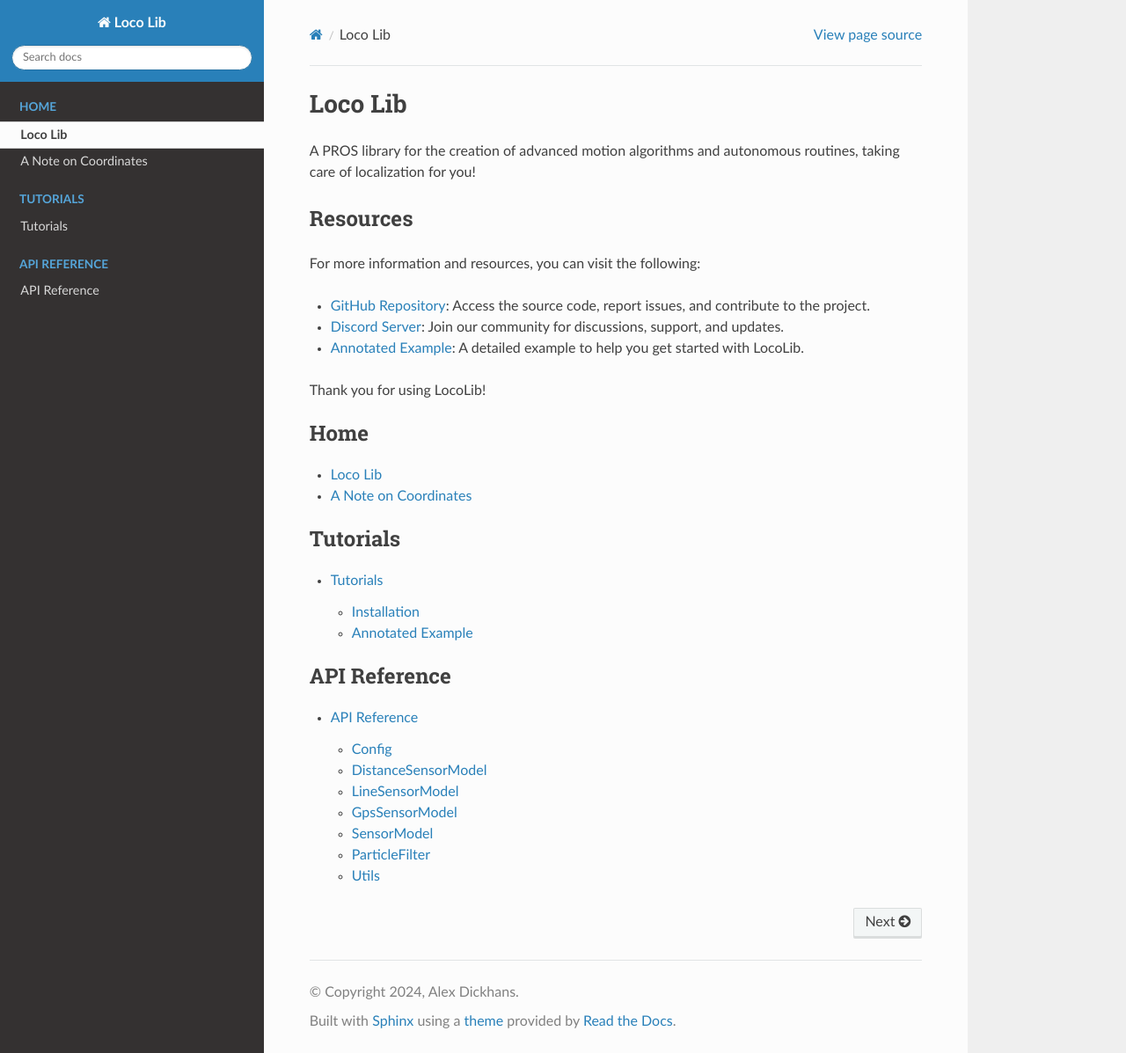
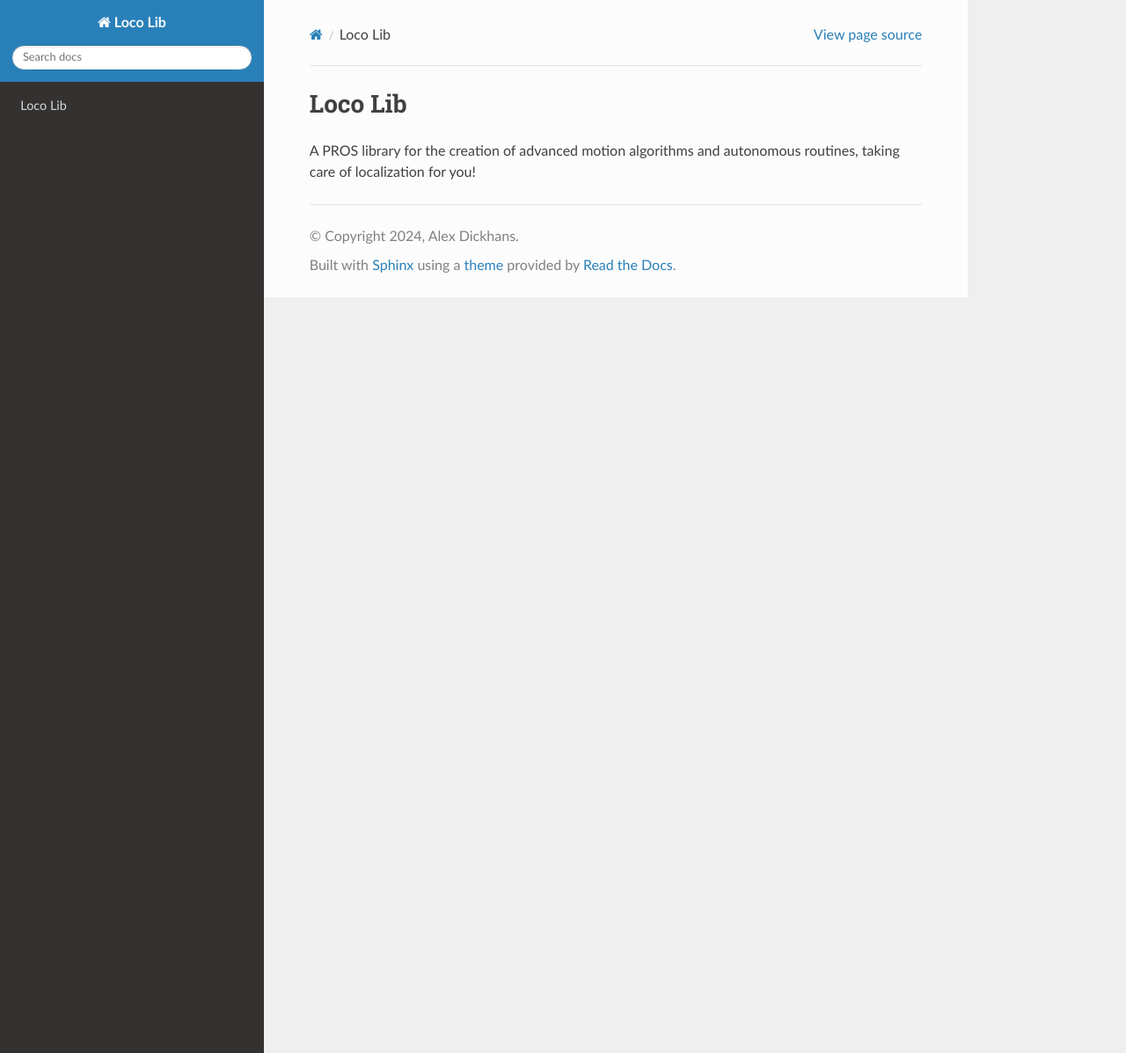
Before and after one commit to alexDickhans/loco-lib, a Sphinx documentation site: the page built from docs/index.md, in a window 1280 px wide and 1197 px high. Shown: the whole window at 88% size. Built offline with Sphinx 7.4.7 and the Read the Docs theme 3.1.0, drawn with Linux system fonts in a browser that asks for light colours.

Commit message:
Tempararily take down documentation

````diff
--- a/docs/index.md
+++ b/docs/index.md
@@ -1,35 +1,3 @@
 # Loco Lib
 
 A PROS library for the creation of advanced motion algorithms and autonomous routines, taking care of localization for you!
-
-## Resources
-
-For more information and resources, you can visit the following:
-
-- [GitHub Repository](https://github.com/alexDickhans/loco-lib): Access the source code, report issues, and contribute to the project.
-- [Discord Server](https://discord.gg/9mDbYrHVZN): Join our community for discussions, support, and updates.
-- [Annotated Example](https://loco.dickhans.net/en/latest/tutorials/example.html): A detailed example to help you get started with LocoLib.
-
-Thank you for using LocoLib!
-
-```{toctree}
-:maxdepth: 2
-:caption: Home
-
-self
-./coordinates.md
-```
-
-```{toctree}
-:maxdepth: 2
-:caption: Tutorials
-
-./tutorials/index.md
-```
-
-```{toctree}
-:maxdepth: 2
-:caption: API Reference
-
-./api/index.md
-```
````
